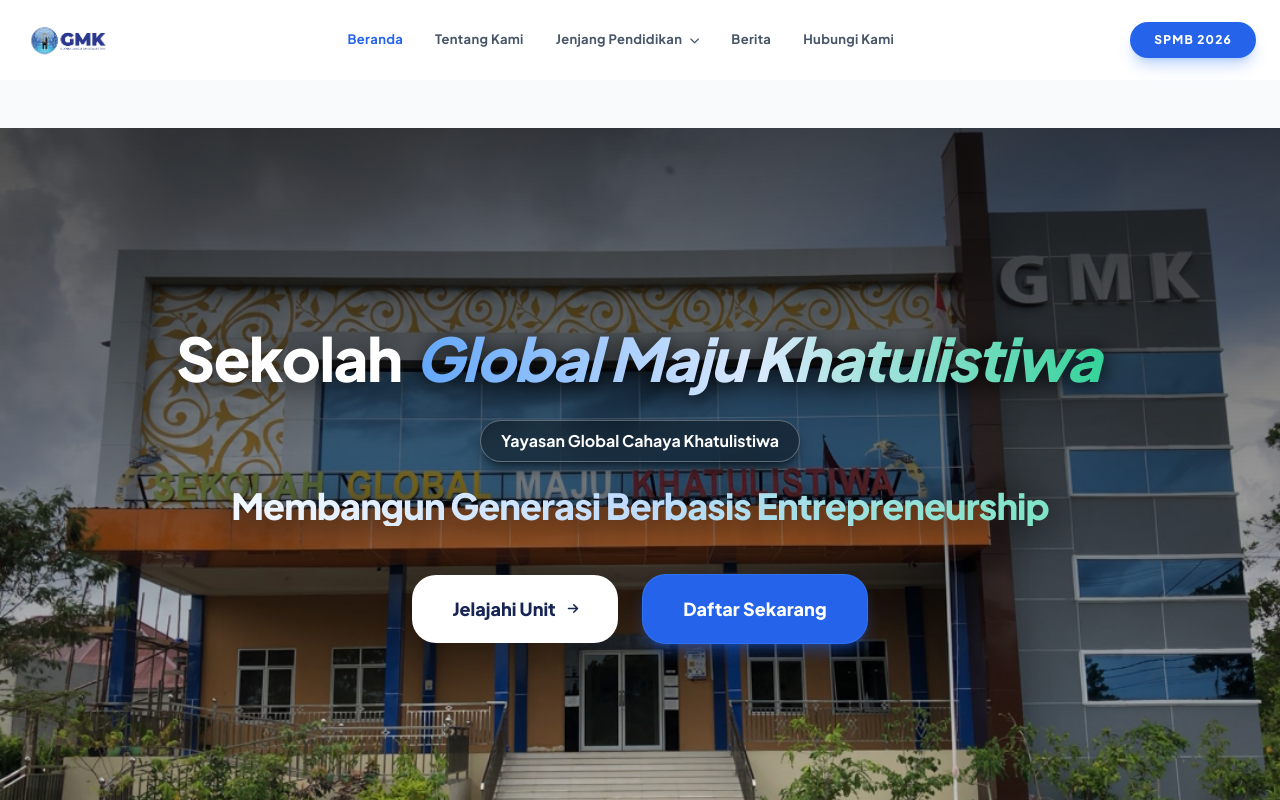
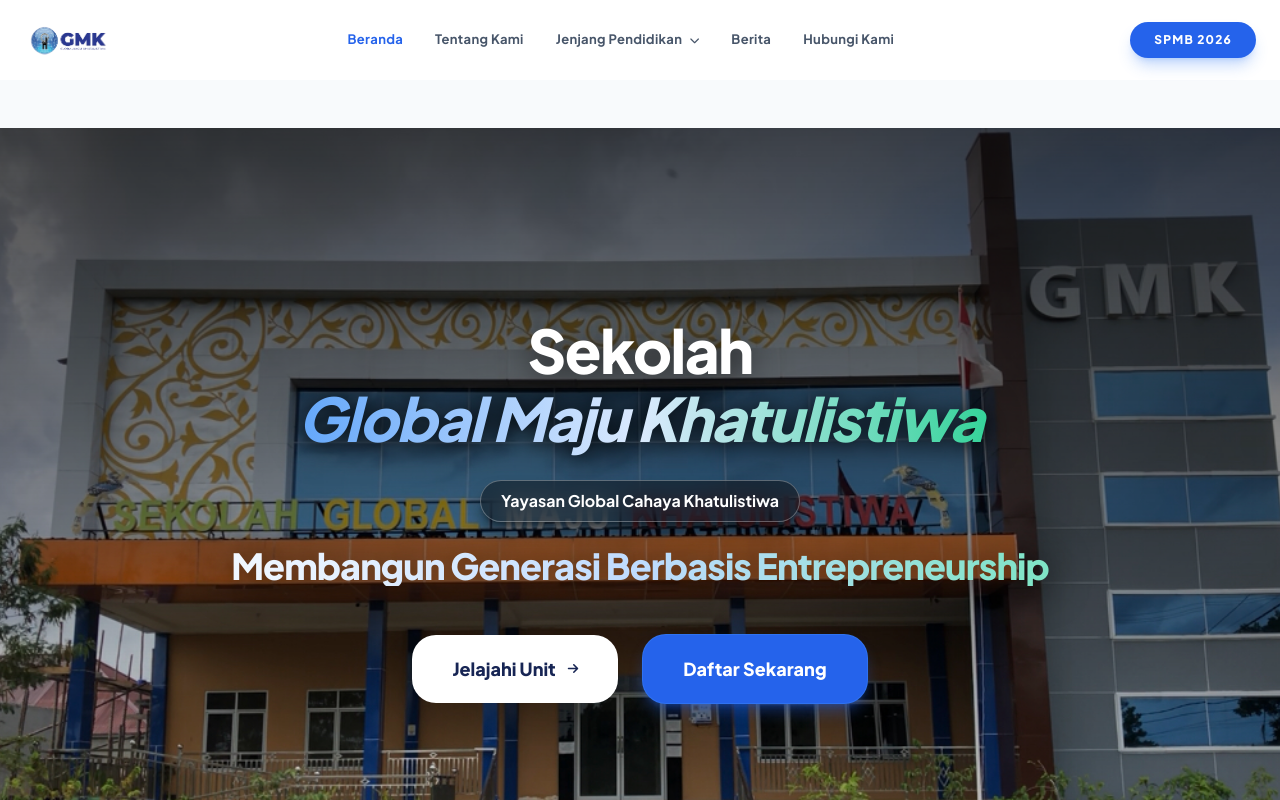
Before and after one commit to Arielnazril/web-gmk-next, a Next.js app: page / in a window 1280 px wide. Shown: the top 800 px of the page. Built offline with nearby package versions, Linux system fonts and the light colour scheme.

Commit message:
feat: perbaikan layout teks hero mobile

```diff
--- a/app/page.tsx
+++ b/app/page.tsx
@@ -32,14 +32,14 @@
           <div className="flex flex-col items-center justify-center text-center max-w-5xl mx-auto w-full">
 
             {/* JUDUL UTAMA - Perbaikan class untuk konsistensi text-center */}
-            <h1 className="w-full text-center text-2xl sm:text-3xl md:text-5xl lg:text-6xl font-black text-white leading-normal mb-6 tracking-tight drop-shadow-[0_4px_15px_rgba(0,0,0,0.6)]">
-            <span className="block w-full text-center">
-              Sekolah{" "}
-              <span className="inline-block md:inline-block w-auto bg-gradient-to-r from-blue-400 via-blue-100 to-emerald-400 bg-clip-text text-transparent italic py-2 px-1 filter drop-shadow-[0_2px_8px_rgba(0,0,0,0.5)] text-center">
+            <h1 className="w-full text-center flex flex-col items-center justify-center text-2xl sm:text-3xl md:text-5xl lg:text-6xl font-black text-white leading-normal mb-6 tracking-tight drop-shadow-[0_4px_15px_rgba(0,0,0,0.6)]">
+              <span className="block text-center w-full">
+                Sekolah
+              </span>
+              <span className="inline-block text-center max-w-full bg-gradient-to-r from-blue-400 via-blue-100 to-emerald-400 bg-clip-text text-transparent italic py-2 px-2 filter drop-shadow-[0_2px_8px_rgba(0,0,0,0.5)]">
                 Global Maju Khatulistiwa
               </span>
-            </span>
-          </h1>
+            </h1>
 
             {/* YAYASAN */}
             <div className="inline-block mb-6 text-center">
```
